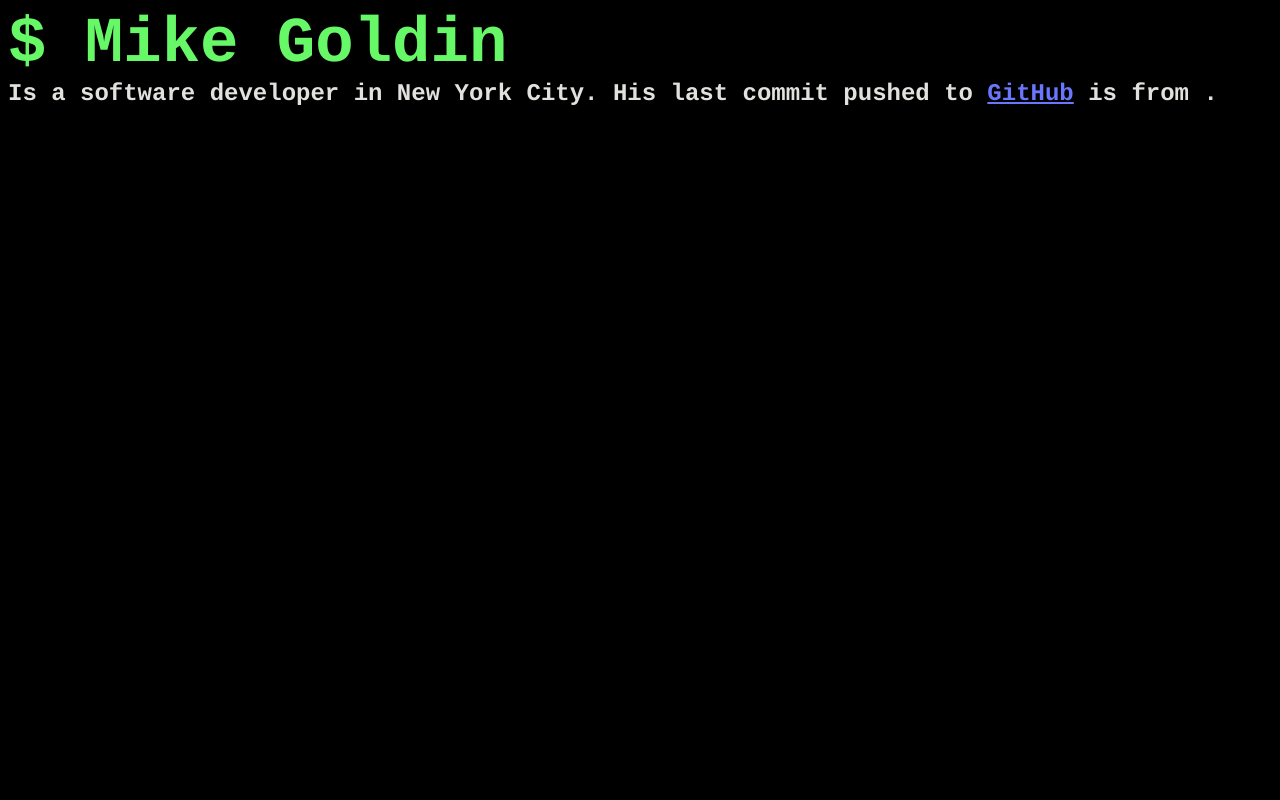
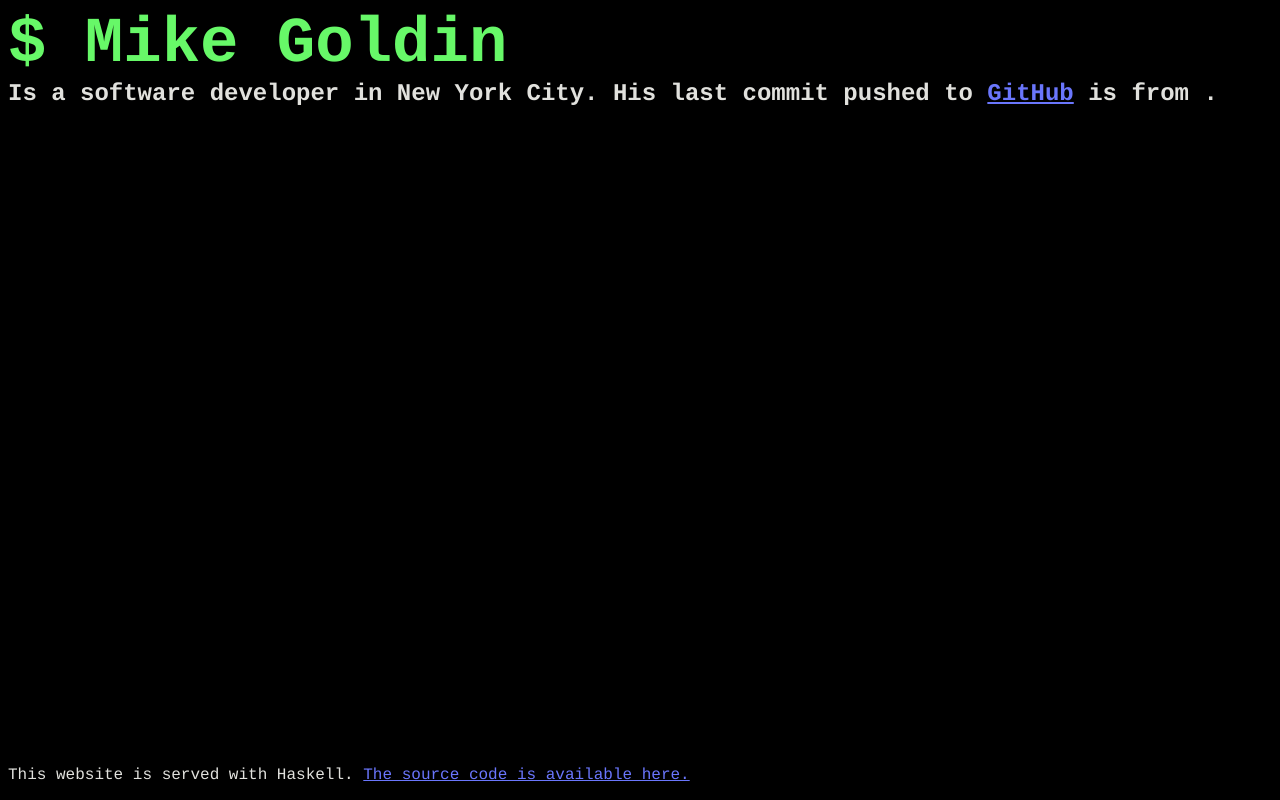
Before and after one commit to skmgoldin/mikegold.in, a plain HTML site: page html/index.html in a window 1280 px wide. Drawn offline with Linux system fonts and the light colour scheme; no server answers.

Commit message:
Bragging.

```diff
--- a/html/index.css
+++ b/html/index.css
@@ -18,6 +18,11 @@ body {
   margin-top: 0em;
   margin-bottom: 0.5em;
   display: inline;
+}
+#footer {
+  color: #E1E1DD;
+  position: absolute;
+  bottom: 0;
 }
 #blogpost {
   color: #E1E1DD;
--- a/html/index.html
+++ b/html/index.html
@@ -11,5 +11,12 @@
     <h1>$ Mike Goldin</h1>
     <h2>Is a software developer in New York City. His last commit pushed to <a href="http://www.github.com/skmgoldin">GitHub</a> is from </h2><h2 id=lastcommit></h2><h2>.</h2>
   </div>
+  <div id="footer">
+    <p>This website is served with Haskell.
+       <a href="https://github.com/skmgoldin/mikegold.in">
+         The source code is available here.
+       </a>
+    </p>
+  </div>
 </body>
 </html>
```
